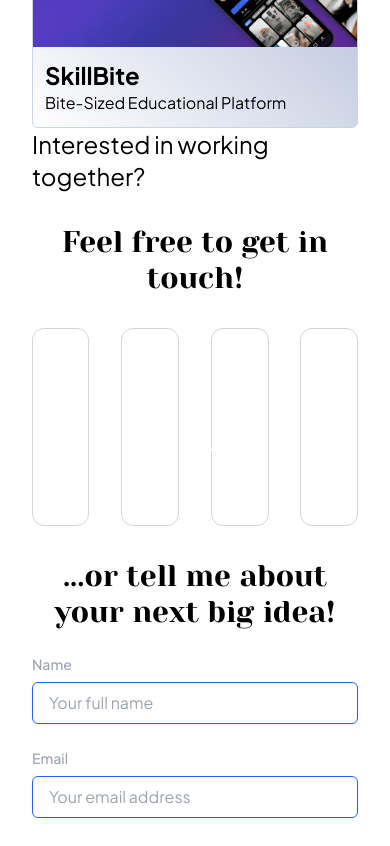
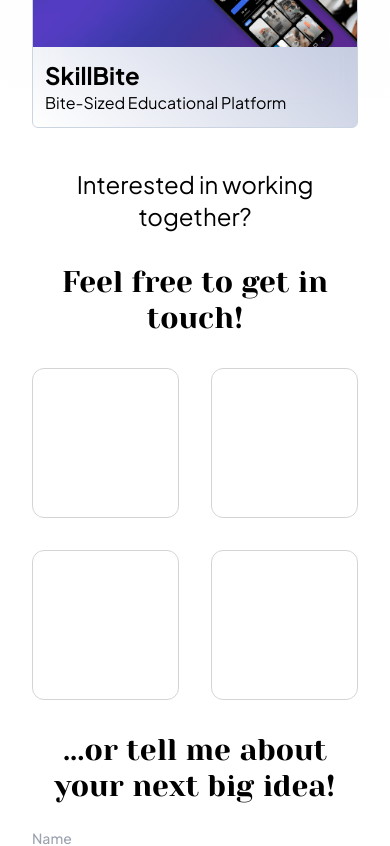
Before and after one commit to FarizioKautsar/profile-website, a Next.js app: page / in a window 390 px wide. Shown: the part 6780-7626 px from the top of the page. Built offline with nearby package versions, Linux system fonts and the light colour scheme.

Commit message:
More styling fixes

```diff
--- a/src/app/page.tsx
+++ b/src/app/page.tsx
@@ -309,13 +309,13 @@ function Home() {
               ))}
           </div>
         </div>
-        <div className="min-h-dvh z-20 col-span-3 flex flex-col items-center max-w-3xl mx-auto justify-center">
-          <h1 className="text-2xl mb-8">Interested in working together?</h1>
+        <div className="min-h-dvh z-20 col-span-3 flex flex-col items-center max-w-3xl mx-auto justify-center py-10">
+          <h1 className="text-2xl mb-8 text-center">Interested in working together?</h1>
           <div>
             <p className="font-serif text-3xl mb-8 w-full text-center">
               Feel free to get in touch!
             </p>
-            <div className="grid grid-cols-4 gap-8">
+            <div className="grid grid-cols-2 md:grid-cols-4 gap-8">
               <ContactLink
                 href="https://github.com/FarizioKautsar"
                 label="GitHub"
```
